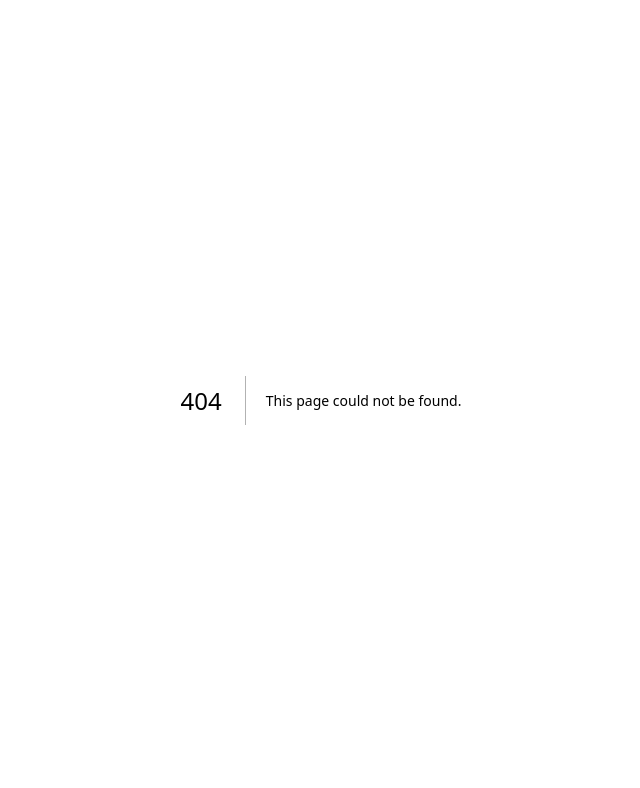
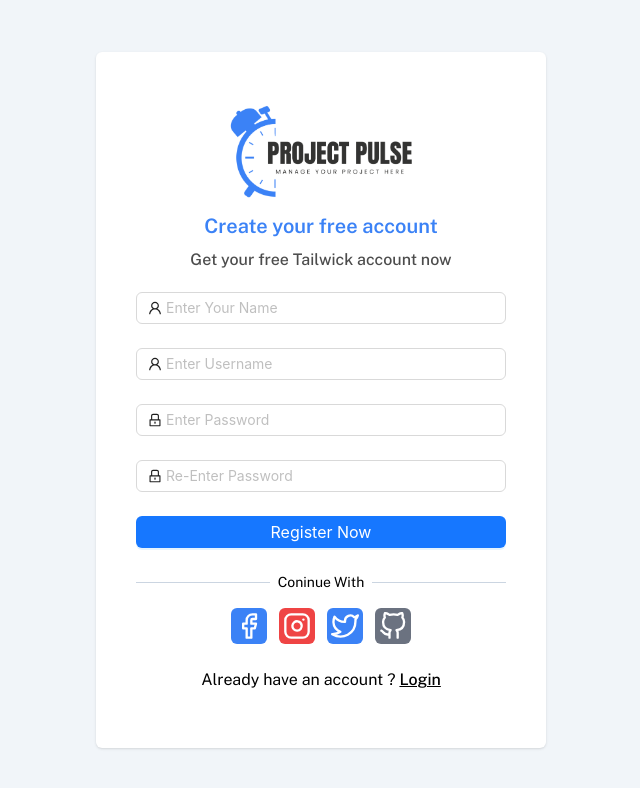
Before and after one commit to mahmudulturan/ph-skill-assesment-task, a Next.js app: page /register in a window 1280 px wide. Before the commit this address had no page. Shown: the top 788 px of the page, without its empty margins (319-959 px from the left). Built offline with nearby package versions, Linux system fonts and the light colour scheme.

Commit message:
add: register page

```diff
--- /dev/null
+++ b/src/app/(auth)/register/page.jsx
@@ -0,0 +1,16 @@
+import React from 'react';
+import RegisterForm from '@/components/auth/RegisterForm/RegisterForm';
+import SocialLogin from '@/components/auth/SocialLogin.jsx/SocialLogin';
+import Link from 'next/link';
+
+const RegisterPage = () => {
+    return (
+        <div className='max-w-[450px] py-8 rounded-md shadow bg-white px-10'>
+            <RegisterForm />
+            <SocialLogin />
+            <p className='text-center my-6'>Already have an account ? <Link className='font-medium underline' href={'/login'}>Login</Link></p>
+        </div>
+    );
+};
+
+export default RegisterPage;
--- /dev/null
+++ b/src/components/auth/RegisterForm/RegisterForm.jsx
@@ -0,0 +1,94 @@
+"use client"
+import React from 'react';
+import { LockOutlined, UserOutlined } from '@ant-design/icons';
+import { Button, Checkbox, Form, Input } from 'antd';
+import logo from '@/assets/images/logo/main-logo.png';
+import Image from 'next/image';
+import Link from 'next/link';
+const RegisterForm = () => {
+    const onFinish = (values) => {
+        console.log('Received values of form: ', values);
+    };
+    return (
+        <div className=''>
+            <div className='my-5'>
+                <Link href={'/'}>
+                    <Image className='w-1/2 mx-auto my-3' src={logo} alt='Logo of project pulse' />
+                </Link>
+                <div>
+                    <h3 className='text-xl font-semibold text-primaryCol text-center my-2'>Create your free account</h3>
+                    <h3 className='text-base font-medium text-black/70 text-center my-2'>Get your free Tailwick account now</h3>
+                </div>
+            </div>
+            <Form
+                name="normal_login"
+                className="login-form"
+                initialValues={{
+                    remember: true,
+                }}
+                onFinish={onFinish}
+            >
+                <Form.Item
+                    name="name"
+                    rules={[
+                        {
+                            required: true,
+                            message: 'Please input your name!',
+                        },
+                    ]}
+                >
+                    <Input prefix={<UserOutlined className="site-form-item-icon" />} placeholder="Enter Your Name" />
+                </Form.Item>
+                <Form.Item
+                    name="username"
+                    rules={[
+                        {
+                            required: true,
+                            message: 'Please input your Username!',
+                        },
+                    ]}
+                >
+                    <Input prefix={<UserOutlined className="site-form-item-icon" />} placeholder="Enter Username" />
+                </Form.Item>
+                <Form.Item
+                    name="password"
+                    rules={[
+                        {
+                            required: true,
+                            message: 'Please input your Password!',
+                        },
+                    ]}
+                >
+                    <Input
+                        prefix={<LockOutlined className="site-form-item-icon" />}
+                        type="password"
+                        placeholder="Enter Password"
+                    />
+                </Form.Item>
+                <Form.Item
+                    name="re-password"
+                    rules={[
+                        {
+                            required: true,
+                            message: 'Please re-input your Password!',
+                        },
+                    ]}
+                >
+                    <Input
+                        prefix={<LockOutlined className="site-form-item-icon" />}
+                        type="password"
+                        placeholder="Re-Enter Password"
+                    />
+                </Form.Item>
+
+                <Form.Item>
+                    <Button type="primary" htmlType="submit" className="login-form-button w-full text-base flex items-center justify-center">
+                        Register Now
+                    </Button>
+                </Form.Item>
+            </Form>
+        </div>
+    );
+};
+
+export default RegisterForm;
```
